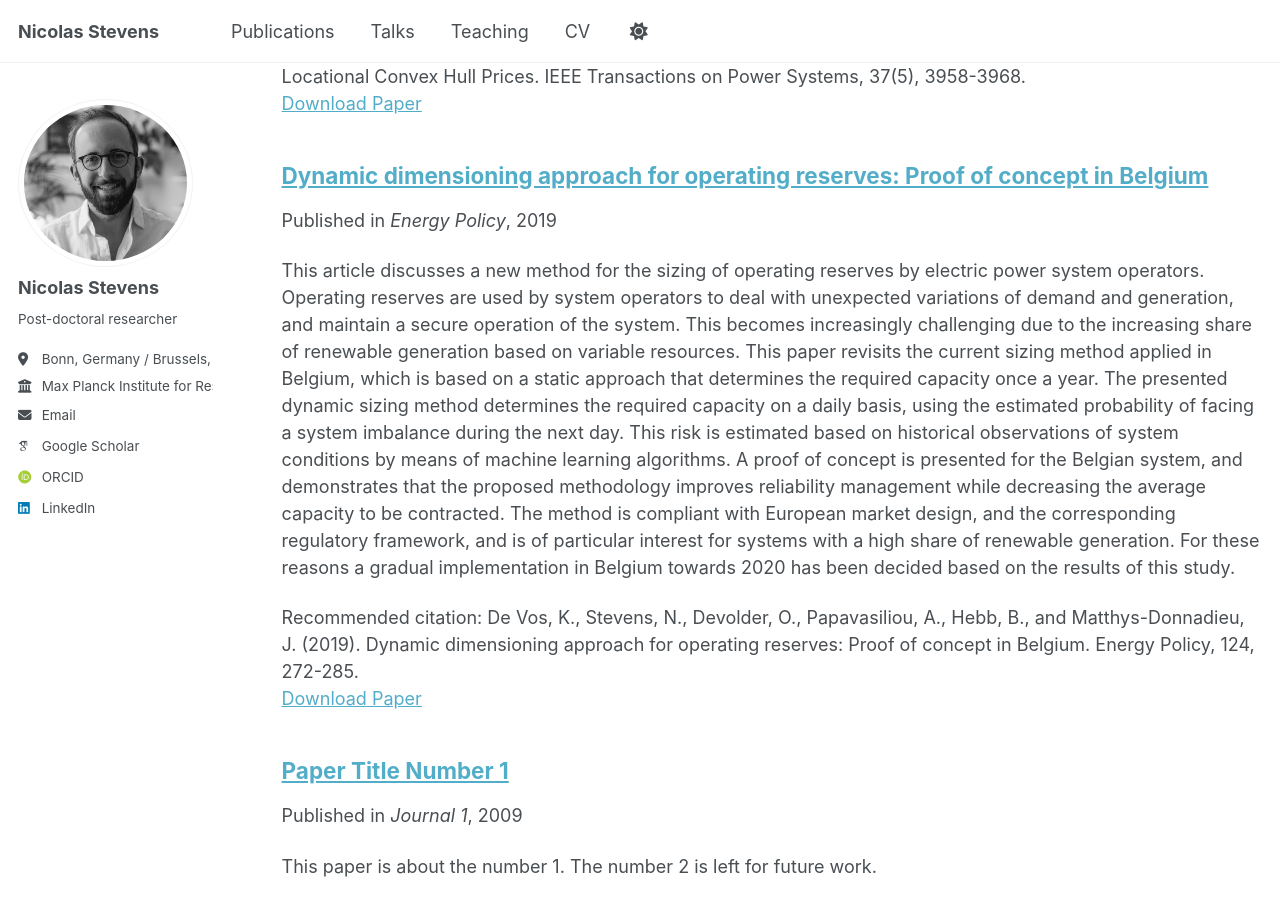
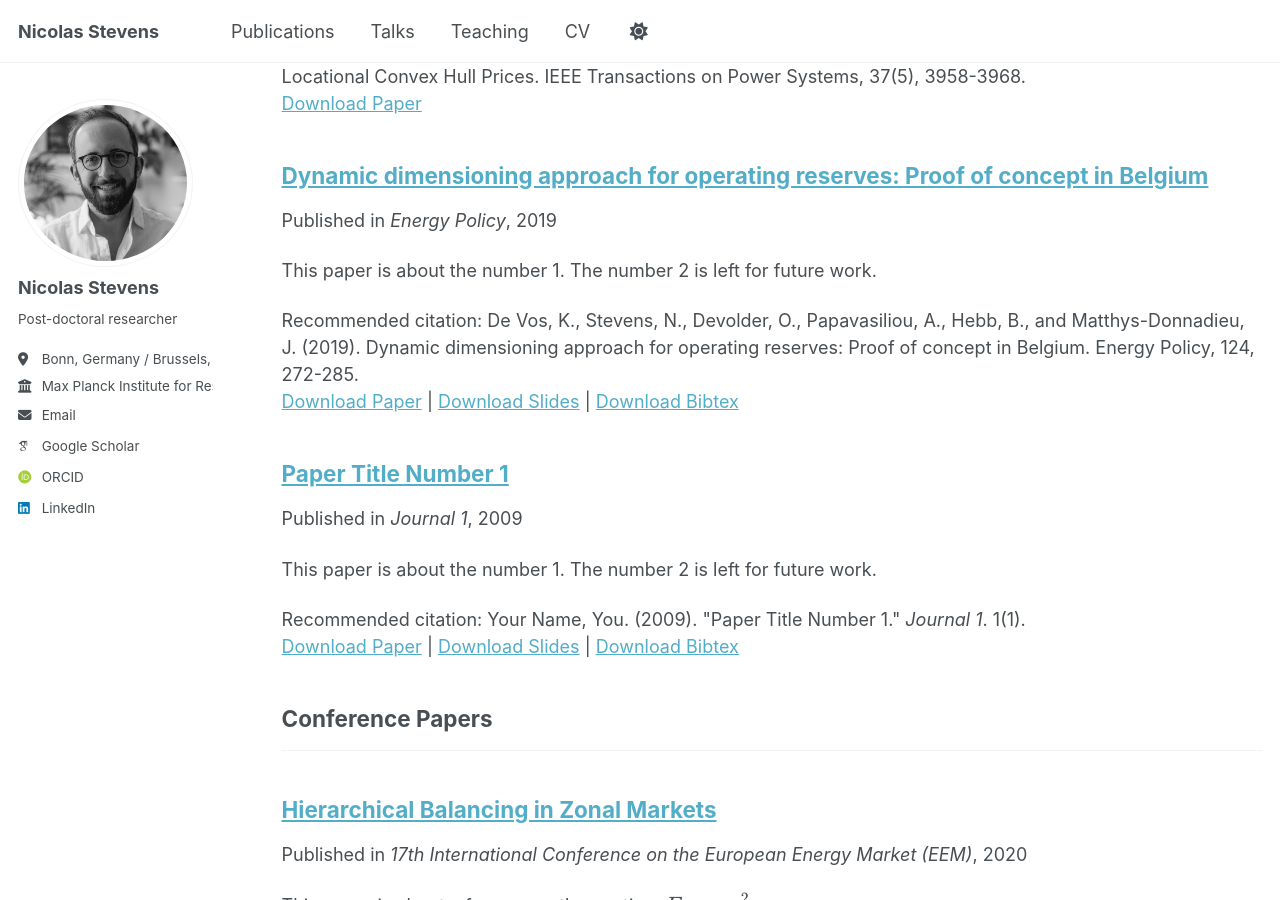
Before and after one commit to NicolasStevens/NicolasStevens.github.io, a Jekyll site: the page built from _pages/publications.html, in a window 1280 px wide and 900 px high, scrolled down 1597 px. Built offline with Jekyll 4.4.1, drawn with Linux system fonts in a browser that asks for light colours; some web fonts are replaced; a script that is not in the unit is left out.

Commit message:
Update DeVos2019.md

```diff
--- a/_publications/DeVos2019.md
+++ b/_publications/DeVos2019.md
@@ -3,9 +3,12 @@ title: "Dynamic dimensioning approach for operating reserves: Proof of concept i
 collection: publications
 category: manuscripts
 permalink: /publication/DeVos2019
+excerpt: 'This paper is about the number 1. The number 2 is left for future work.'
 date: 2019-01-01
 venue: 'Energy Policy'
+slidesurl: 'http://academicpages.github.io/files/slides1.pdf'
 paperurl: 'https://NicolasStevens.github.io/files/DeVos2019.pdf'
+bibtexurl: 'http://academicpages.github.io/files/bibtex1.bib'
 citation: 'De Vos, K., Stevens, N., Devolder, O., Papavasiliou, A., Hebb, B., and Matthys-Donnadieu, J. (2019). Dynamic dimensioning approach for operating reserves: Proof of concept in Belgium. Energy Policy, 124, 272-285.'
 ---
 This article discusses a new method for the sizing of operating reserves by electric power system operators. Operating reserves are used by system operators to deal with unexpected variations of demand and generation, and maintain a secure operation of the system. This becomes increasingly challenging due to the increasing share of renewable generation based on variable resources. This paper revisits the current sizing method applied in Belgium, which is based on a static approach that determines the required capacity once a year. The presented dynamic sizing method determines the required capacity on a daily basis, using the estimated probability of facing a system imbalance during the next day. This risk is estimated based on historical observations of system conditions by means of machine learning algorithms. A proof of concept is presented for the Belgian system, and demonstrates that the proposed methodology improves reliability management while decreasing the average capacity to be contracted. The method is compliant with European market design, and the corresponding regulatory framework, and is of particular interest for systems with a high share of renewable generation. For these reasons a gradual implementation in Belgium towards 2020 has been decided based on the results of this study.
```
